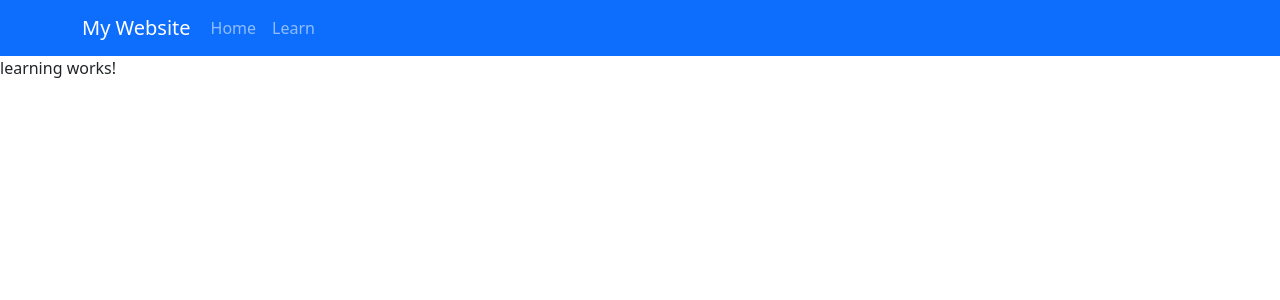
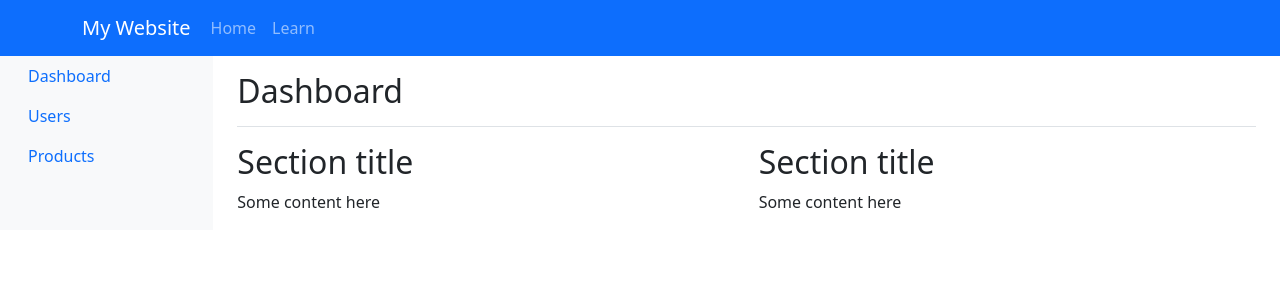
Before and after one commit to copterbuddy/angular-web, an Angular app: page /learningpage in a window 1280 px wide. Shown: the top 300 px of the page. Built offline with nearby package versions, Linux system fonts and the light colour scheme.

Commit message:
add sidebar

```diff
--- a/src/app/page/learning/learning.component.html
+++ b/src/app/page/learning/learning.component.html
@@ -1 +1,37 @@
-<p>learning works!</p>
+<div class="container-fluid">
+    <div class="row">
+      <!-- Sidebar -->
+      <nav class="col-md-2 d-none d-md-block bg-light sidebar">
+        <div class="sidebar-sticky">
+          <ul class="nav flex-column">
+            <li class="nav-item">
+              <a class="nav-link active" href="#">Dashboard</a>
+            </li>
+            <li class="nav-item">
+              <a class="nav-link" href="#">Users</a>
+            </li>
+            <li class="nav-item">
+              <a class="nav-link" href="#">Products</a>
+            </li>
+          </ul>
+        </div>
+      </nav>
+
+      <!-- Content -->
+      <main role="main" class="col-md-9 ml-sm-auto col-lg-10 px-4">
+        <div class="d-flex justify-content-between flex-wrap flex-md-nowrap align-items-center pt-3 pb-2 mb-3 border-bottom">
+          <h1 class="h2">Dashboard</h1>
+        </div>
+        <div class="row">
+          <div class="col-md-6">
+            <h2>Section title</h2>
+            <p>Some content here</p>
+          </div>
+          <div class="col-md-6">
+            <h2>Section title</h2>
+            <p>Some content here</p>
+          </div>
+        </div>
+      </main>
+    </div>
+  </div>
--- a/src/app/page/learning/learning.component.scss
+++ b/src/app/page/learning/learning.component.scss
@@ -0,0 +1,4 @@
+.sidebar {
+    background-color: black;
+    color: white;
+  }
```
